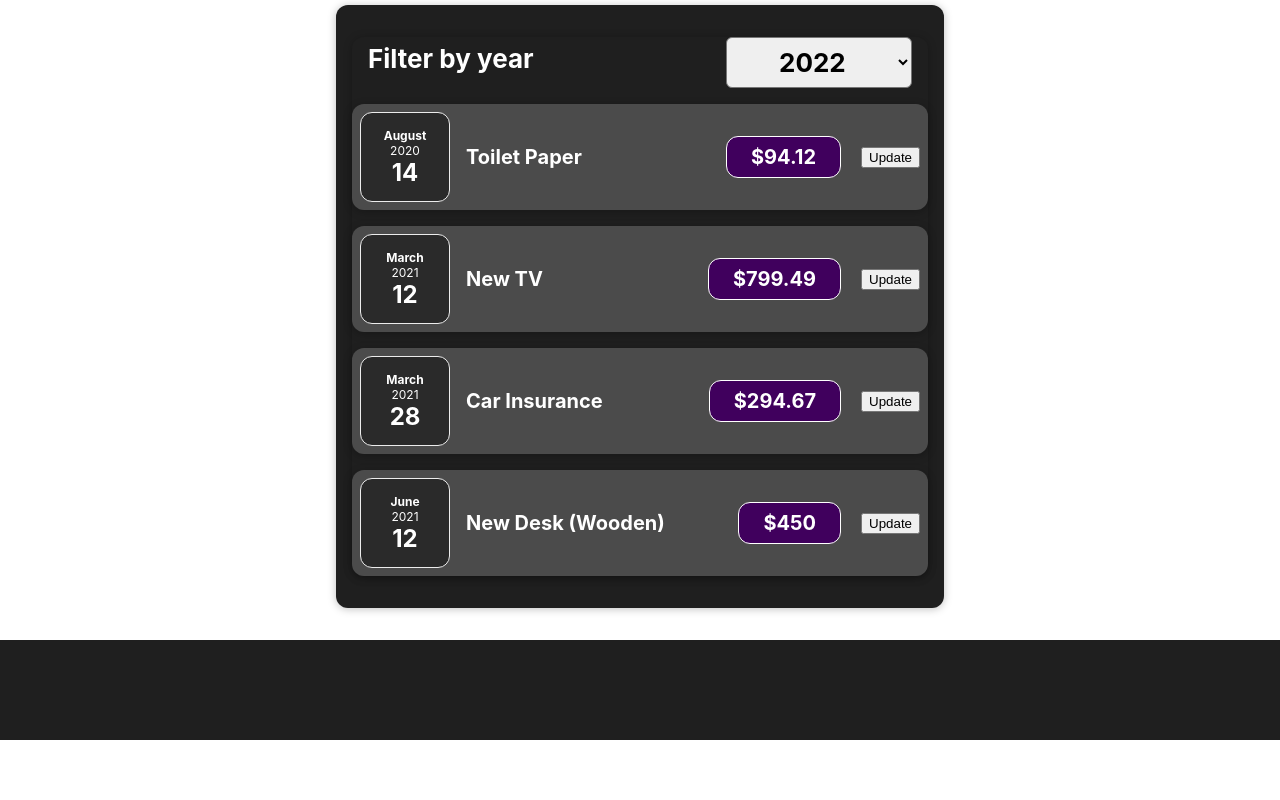
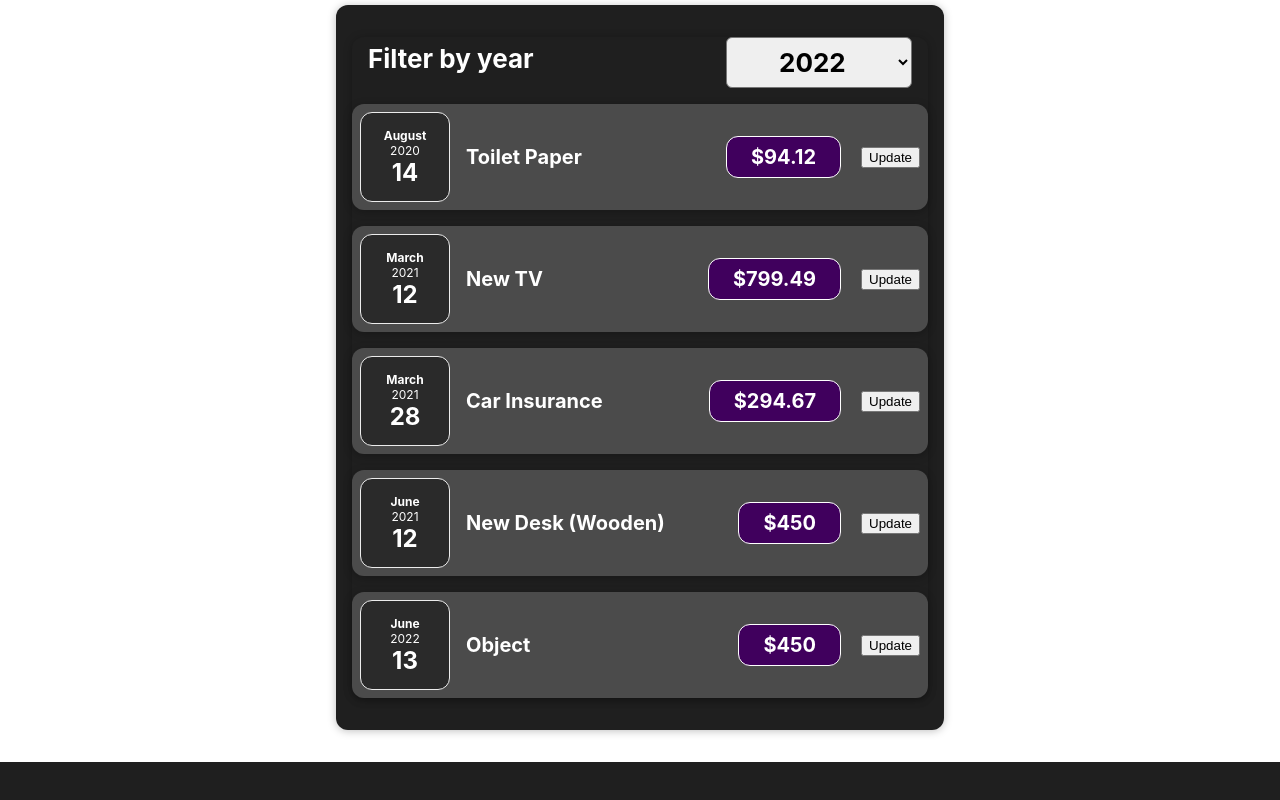
Before and after one commit to LStojanovski7/react-app, a React (Create React App) app: page / in a window 1280 px wide. Shown: the part 430-1230 px from the top of the page. Before the commit the page ends 1170 px from the top, so only its background shows below. Built offline with nearby package versions, Linux system fonts and the light colour scheme.

Commit message:
map expenses

```diff
--- a/src/components/Expenses/Expenses.js
+++ b/src/components/Expenses/Expenses.js
@@ -10,14 +10,15 @@ import "./Expense.css";
 
 function Expenses(props) {
   const filterChangeHandler = (event) => {};
+  const { items } = props;
+
   return (
     <div className="expenses">
       <Card>
         <ExpenseFilter onChangeFilter={filterChangeHandler} />
-        <ExpenseItem title={props.items[0].title} amount={props.items[0].amount} date={props.items[0].date} />
-        <ExpenseItem title={props.items[1].title} amount={props.items[1].amount} date={props.items[1].date} />
-        <ExpenseItem title={props.items[2].title} amount={props.items[2].amount} date={props.items[2].date} />
-        <ExpenseItem title={props.items[3].title} amount={props.items[3].amount} date={props.items[3].date} />
+        {items.map((expense) => (
+          <ExpenseItem title={expense.title} amount={expense.amount} date={expense.date} />
+        ))}
       </Card>
     </div>
   );
```
Also changed, not shown: 1 other file (tests, documents, lock files or other folders).
